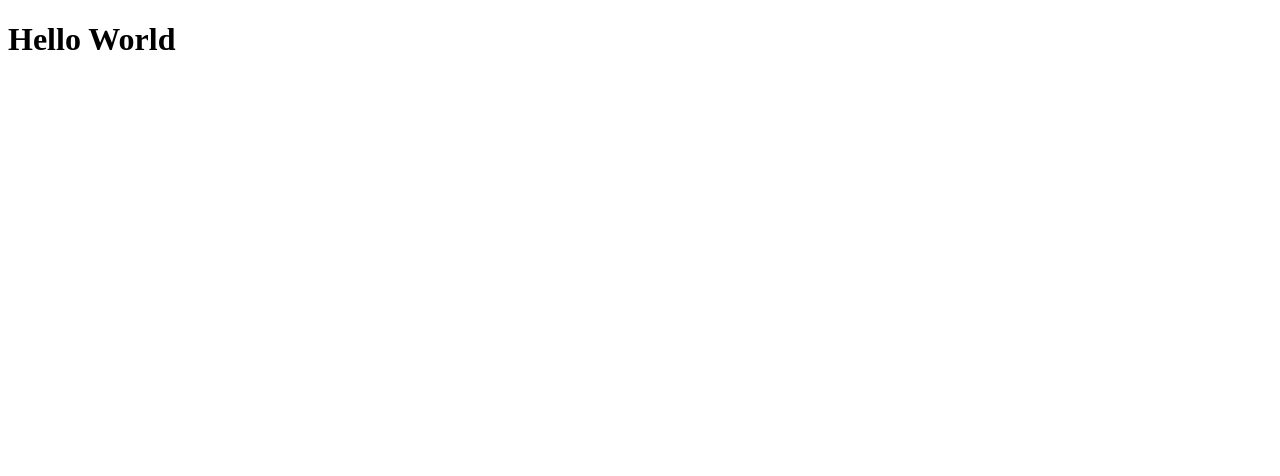
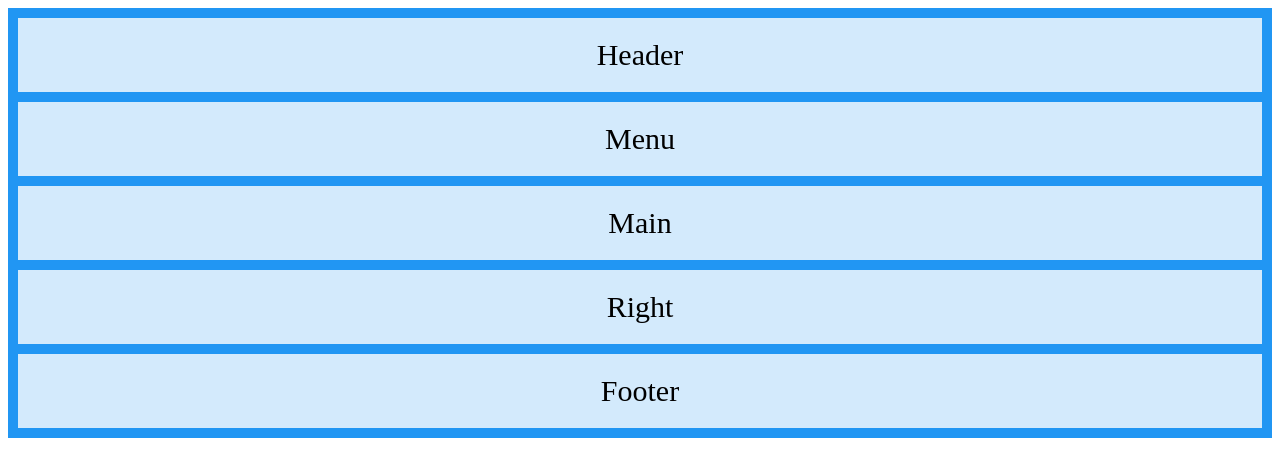
Before and after one commit to craj68168/css-grid-template, a Next.js app: page / in a window 1280 px wide. Shown: the top 476 px of the page. Built offline with nearby package versions, Linux system fonts and the light colour scheme.

Commit message:
feat:grid-template-areas included

```diff
--- a/src/app/page.tsx
+++ b/src/app/page.tsx
@@ -2,14 +2,51 @@
 import styled from "styled-components";
 
 const Wrapper = styled.div`
-  width: 100vw;
-  height: 100vh;
-  background: #fff;
+  .grid-container {
+    display: grid;
+    grid-template-areas:
+      "header"
+      "menu "
+      "main"
+      "right"
+      "footer";
+    gap: 10px;
+    background-color: #2196f3;
+    padding: 10px;
+  }
+  .item {
+    background-color: rgba(255, 255, 255, 0.8);
+    text-align: center;
+    padding: 20px 0;
+    font-size: 30px;
+  }
+
+  .grid-container:nth-child(1) {
+    grid-area: header;
+  }
+  .grid-container:nth-child(2) {
+    grid-area: menu;
+  }
+  .grid-container:nth-child(3) {
+    grid-area: main;
+  }
+  .grid-container:nth-child(4) {
+    grid-area: right;
+  }
+  .grid-container:nth-child(5) {
+    grid-area: footer;
+  }
 `;
 const Home = () => {
   return (
     <Wrapper>
-      <h1>Hello World</h1>
+      <div className="grid-container">
+        <div className="item">Header</div>
+        <div className="item">Menu</div>
+        <div className="item">Main</div>
+        <div className="item">Right</div>
+        <div className="item">Footer</div>
+      </div>
     </Wrapper>
   );
 };
```
